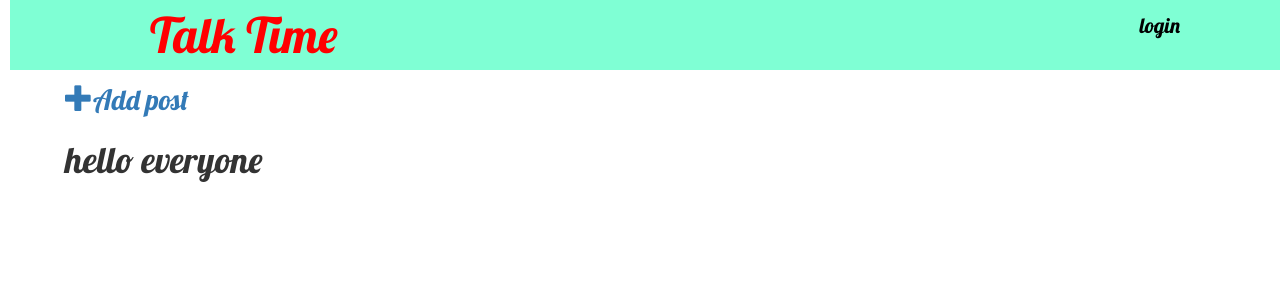
After one commit to vishakpviswanath/project-blog, a Django app: page /new_home/ in a window 1280 px wide. The commit adds this page. Shown: the top 300 px of the page. Run offline with Django 3.2, Linux system fonts and the light colour scheme; some libraries are stand-ins or nearby versions.

Commit message:
created form and authentication page

```diff
--- a/blog/static/css/blog.css
+++ b/blog/static/css/blog.css
@@ -21,5 +21,51 @@ body{
 }
 .page_header{
     background-color: aquamarine;
-    padding-left: 0px;
+    text-decoration: none;
+
+
 }
+ul {
+
+    list-style-type: none;
+
+}
+ul li{
+
+    display: inline;
+    padding-left: 100px;
+
+}
+.login_button{
+
+    padding-left: 700px;
+    padding-top: 0px;
+    margin-top: 0%;
+
+}
+
+.new_post{
+
+    text-decoration: none;
+    font-family: 'Lobster';
+    font-size: 200%;
+}
+
+.logo{
+
+    font-family: 'Lobster';
+    color: red;
+    font-size: 350%;
+}
+
+.login_icon{
+
+    font-family: 'Lobster';
+    font-size: 150%;
+    float: right;
+    padding-right: 100px;
+    padding-top: 10px;
+    color: black;
+
+
+}
--- a/blog/templates/blog/base.html
+++ b/blog/templates/blog/base.html
@@ -10,9 +10,18 @@
         <link rel="stylesheet" href="{% static 'css/blog.css' %}">
     </head>
     <body>
+        <header>
         <div class="page_header">
-            <h1><a href="/">Django Girls Blog</a></h1>
+            <ul>
+                <li><a href="/"  class="logo">Talk Time</a> </li>
+                <li><a href="{% url 'login' %}"  class="login_icon">login</a></li>
+            </ul>
+
+
         </div>
+
+      </header>
+
         <div class="content container">
             <div class="row">
                 <div class="col-md-8">
@@ -21,8 +30,6 @@
                 </div>
             </div>
         </div>
-        <h1>hello everyone</h1>
-
 
 
 
--- /dev/null
+++ b/blog/templates/blog/home.html
@@ -0,0 +1,10 @@
+{% extends 'blog/base.html' %}
+
+{% block content %}
+    <body>
+        <div class="new_post">
+        <a href="{% url 'post_new' %}" class="top-menu"><span class="glyphicon glyphicon-plus"></span>Add post</a>
+        <h1>hello everyone</h1>
+        </div>
+    </body>
+{% endblock %}
--- a/blog/templates/blog/post_list.html
+++ b/blog/templates/blog/post_list.html
@@ -1,5 +1,7 @@
 
     {% extends 'blog/base.html' %}
+
+
 
         {% block content %}
                 {% for post in posts %}
@@ -9,4 +11,5 @@
                     <P>{{post.text|linebreaksbr}}</P>
                 </div>
                  {% endfor %}
+
         {% endblock %}
--- a/blog/urls.py
+++ b/blog/urls.py
@@ -1,9 +1,16 @@
 from django.urls import path
 from . import views
+from django.conf.urls import url
+from django.contrib.auth.views import LoginView
+from django.contrib.auth import views as auth_views
+
 
 
 urlpatterns = [
 
     path('', views.post_list, name='post_list'),
     path('post/<int:pk>/', views.post_detail, name='post_detail'),
+    path('post/new/', views.post_new, name='post_new'),
+    path('login/', auth_views.LoginView.as_view(template_name='blog/login_page.html'), name='login'),
+    path('new_home/', views.home, name='home'),
 ]
--- a/blog/views.py
+++ b/blog/views.py
@@ -2,6 +2,10 @@ from django.shortcuts import render
 from django.utils import timezone
 from .models import Post
 from django.shortcuts import render, get_object_or_404
+from .forms import PostForm
+from django.shortcuts import redirect
+
+
 # Create your views here.
 def post_list(request):
       posts = Post.objects.filter(published_date__lte=timezone.now()).order_by('published_date')
@@ -11,3 +15,22 @@ def post_list(request):
 def post_detail(request, pk):
       post=get_object_or_404(Post, pk=pk)
       return render(request, 'blog/post_detail.html', {'post': post})
+
+
+
+def post_new(request):
+      if request.method =="POST":
+            form = PostForm(request.POST)
+            if form.is_valid():
+                  post = form.save(commit=False)
+                  post.author = request.user
+                  post.published_date = timezone.now()
+                  post.save()
+                  return redirect('post_detail', pk=post.pk)
+
+      else:
+            form = PostForm()
+            return render(request,'blog/post_edit.html',{'form': form})
+
+def home(request):
+      return render(request, 'blog/home.html')
--- a/mysite/settings.py
+++ b/mysite/settings.py
@@ -120,3 +120,4 @@ USE_TZ = True
 
 STATIC_URL = '/static/'
 STATIC_ROOT = os.path.join(BASE_DIR, 'static')
+LOGIN_REDIRECT_URL = 'home'
--- a/mysite/urls.py
+++ b/mysite/urls.py
@@ -15,6 +15,8 @@ Including another URLconf
 """
 from django.contrib import admin
 from django.urls import path, include
+from django.conf.urls import url
+from blog import views
 
 urlpatterns = [
     path('admin/', admin.site.urls),
```
Also changed, not shown: blog/forms.py (added, +7 -0 lines), blog/templates/blog/login_page.html (added, +13 -0 lines), blog/templates/blog/post_edit.html (added, +9 -0 lines).
